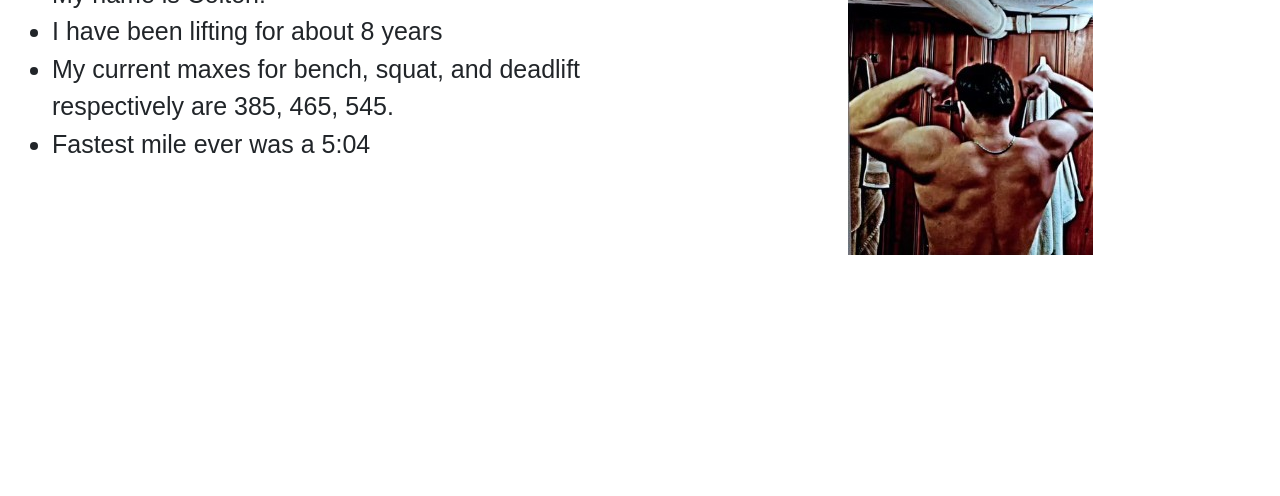
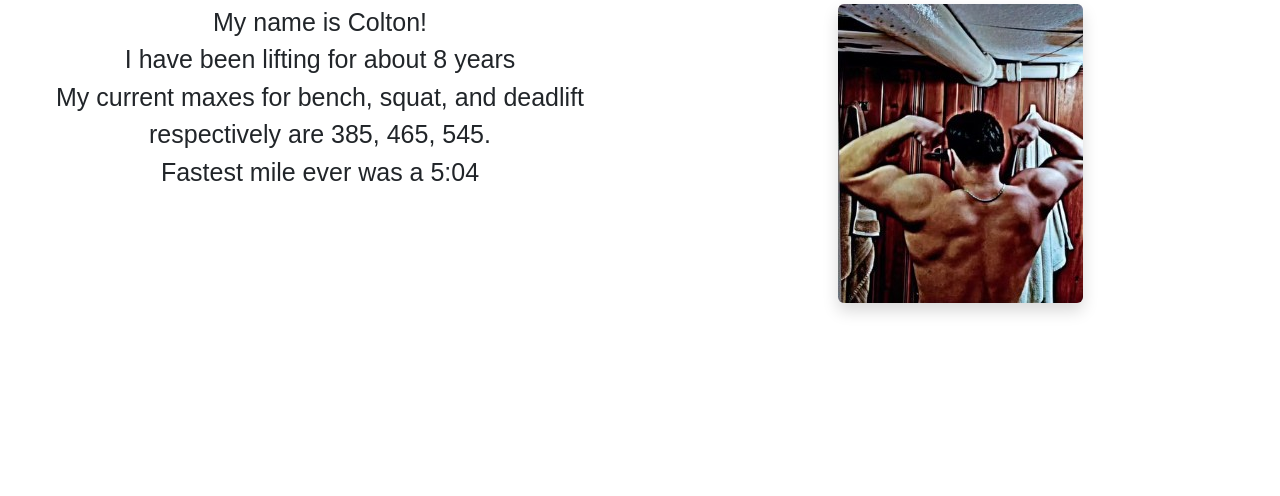
Before and after one commit to colts115/fitness-website, a plain HTML site: page about_me.html in a window 1280 px wide. Shown: the part 304-800 px from the top of the page. Drawn offline with nearby package versions, Linux system fonts and the light colour scheme.

Commit message:
Added bootstrap in place of the flexbox on the about me page. Deleted the old associated css rules

```diff
--- a/about_me.html
+++ b/about_me.html
@@ -34,21 +34,22 @@
         </div>
     </nav>
     <!--This is the about me section-->
-    <section>
+    <section class = "my-5 text-center">
         <h2 class="title">Fun Facts</h2>
-        <div class="flex_container">
-            <div class="about_me_box">
-                <ul>
+        <div class="d-flex justify-content-center">
+            <div class="col-md-6">
+                <ul class ="list-unstyled">
                     <li>My name is Colton!</li>
                     <li>I have been lifting for about 8 years</li>
                     <li>My current maxes for bench, squat, and deadlift respectively are 385, 465, 545.</li>
                     <li>Fastest mile ever was a 5:04</li>
                 </ul>
             </div>
-            <div class=about_me_img_box>
-                <img src="/images/about_me.jpg" alt="Photograph of the website creator">
+            <div class="col-md-6">
+                <img src="/images/about_me.jpg" alt="Photograph of the website creator" class = "img-fluid rounded shadow">
             </div>
         </div>
+    </div>
     </section>
 </body>
 
```
